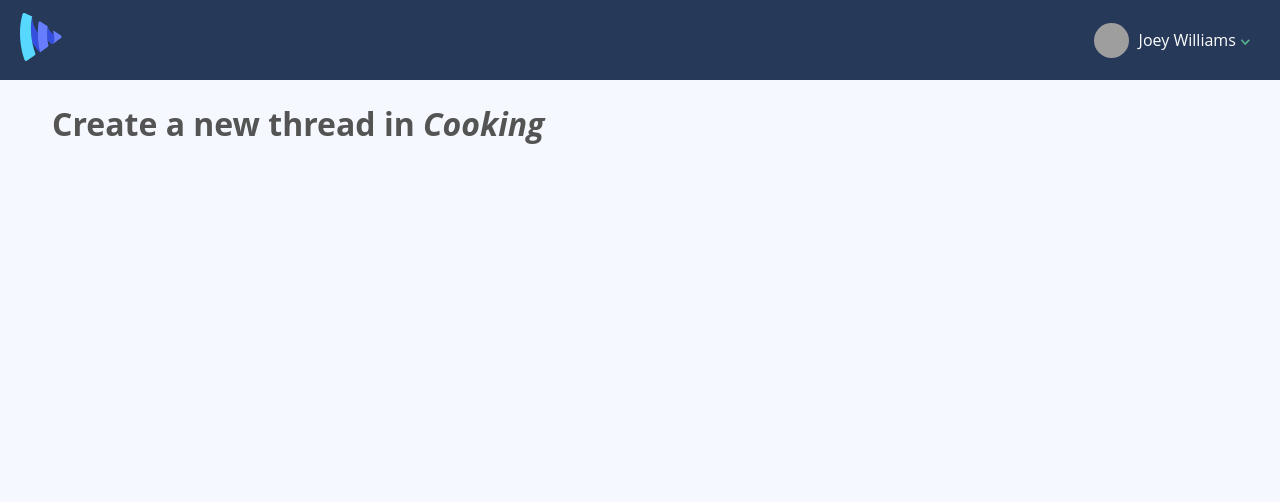
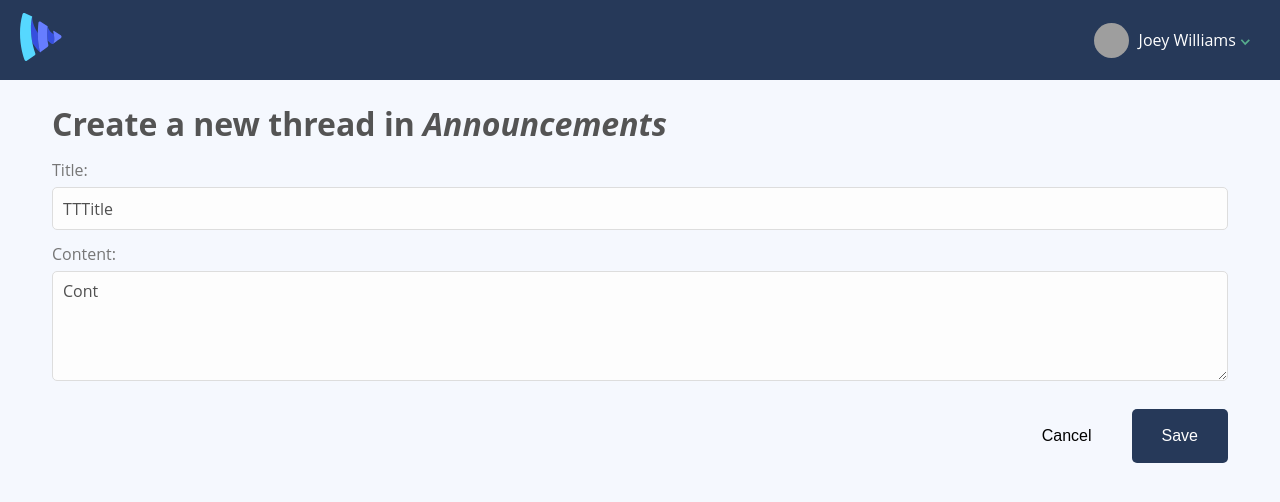
Before and after one commit to tothpeter/tutorial-js-vue-vueschool, a Vue app: page /forum/-KpOx5Y4AqRr3sB4Ybwj/new-thread in a window 1280 px wide. Shown: the top 502 px of the page. Built offline with nearby package versions, Linux system fonts and the light colour scheme; grey boxes are pictures that could not be loaded.

Commit message:
Create new thread

```diff
--- a/src/pages/ThreadCreate.vue
+++ b/src/pages/ThreadCreate.vue
@@ -1,12 +1,76 @@
 <template>
   <div class="col-full push-top">
-    <h1>Create a new thread in <i>{{ 'Cooking' }}</i></h1>
+    <h1>Create a new thread in <i>{{ forum.name }}</i></h1>
+
+    <form @submit.prevent="create">
+      <div class="form-group">
+        <label for="thread_title">Title:</label>
+        <input
+          v-model="newThread.title"
+          type="text"
+          id="thread_title"
+          class="form-input"
+          name="title"
+        />
+      </div>
+
+      <div class="form-group">
+        <label for="thread_content">Content:</label>
+        <textarea
+          v-model="newPost.text"
+          name="content"
+          id="thread_content"
+          class="form-input">
+        </textarea>
+      </div>
+
+      <div class="btn-group">
+        <button @click="cancel" type="button" class="btn-ghost">Cancel</button>
+        <button type="submit" class="btn-blue">Save</button>
+      </div>
+    </form>
   </div>
 </template>
 
-<script>
-export default {
+<script setup>
+import { defineProps, computed, reactive } from 'vue'
+import { useStore } from 'vuex'
+import router from '@/router'
 
+const props = defineProps({
+  id: {
+    required: true,
+    type: Number
+  }
+})
+
+const store = useStore()
+const state = store.state
+
+const forum = computed(() => { return state.forums.find(forum => forum.id === props.id) })
+
+const newThread = reactive({
+  title: 'TTTitle',
+  forumId: props.id
+})
+
+const newPost = {
+  text: 'Cont'
+}
+
+function cancel() {
+  router.push({ name: 'ForumShow', params: { id: props.id } })
+}
+
+function create() {
+  store.dispatch('createThread', {
+    post: newPost,
+    thread: newThread
+  })
+
+  router.push({ name: 'ForumShow', params: { id: props.id } })
+  // newThread.title = ''
+  // newPost.content = ''
 }
 </script>
 
--- a/src/store/index.js
+++ b/src/store/index.js
@@ -31,12 +31,25 @@ export default createStore({
   },
   actions: {
     createPost({ state, commit }, post) {
-      post.id = state.posts.length + 1
+      post.id = (state.posts.length + 1).toString()
       post.userId = this.getters.authUser.id
       post.publishedAt = Math.floor(Date.now() / 1000)
 
       commit('createPost', { post })
       commit('appendPostToThread', { post })
+    },
+
+    createThread({ state, commit }, { thread, post }) {
+      thread.id = (state.threads.length + 1).toString()
+      thread.userId = this.getters.authUser.id
+      thread.publishedAt = Math.floor(Date.now() / 1000)
+
+      commit('createThread', { thread })
+      commit('appendThreadToForum', { thread })
+      commit('appendThreadToUser', { thread })
+
+      post.threadId = thread.id
+      this.dispatch('createPost', post)
     },
 
     updateUser(context, user) {
@@ -47,9 +60,26 @@ export default createStore({
     createPost(state, { post }) {
       state.posts.push(post)
     },
+
+    createThread(state, { thread }) {
+      state.threads.push(thread)
+    },
+
     appendPostToThread(state, { post }) {
       const thread = state.threads.find(thread => thread.id === post.threadId)
+      thread.posts = thread.posts || []
       thread.posts.push(post.id)
+    },
+
+    appendThreadToForum(state, { thread }) {
+      const forum = state.forums.find(forum => forum.id === thread.forumId)
+      forum.threads.push(thread.id)
+    },
+
+    appendThreadToUser(state, { thread }) {
+      const user = state.users.find(user => user.id === thread.userId)
+      user.threads = user.threads || []
+      user.threads.push(thread.id)
     },
 
     updateUser(state, { user, userId }) {
```
